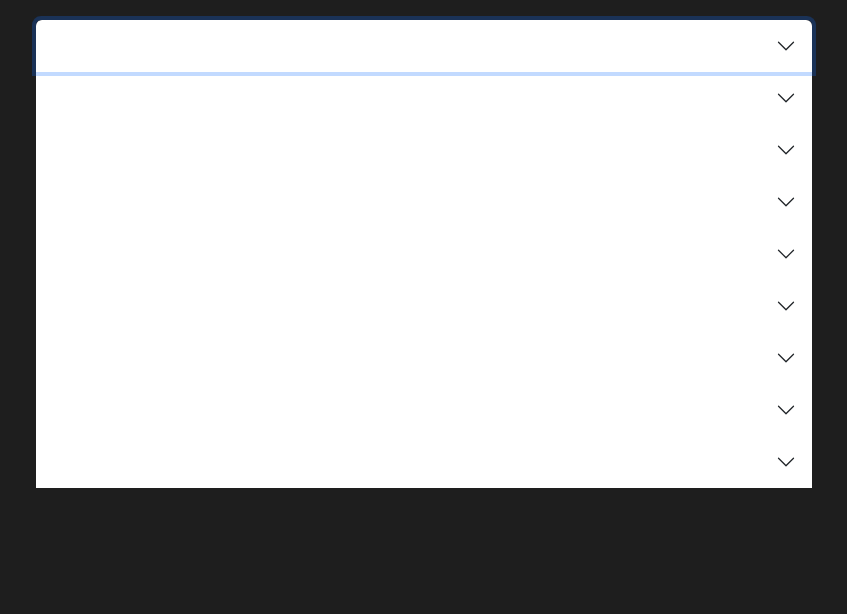
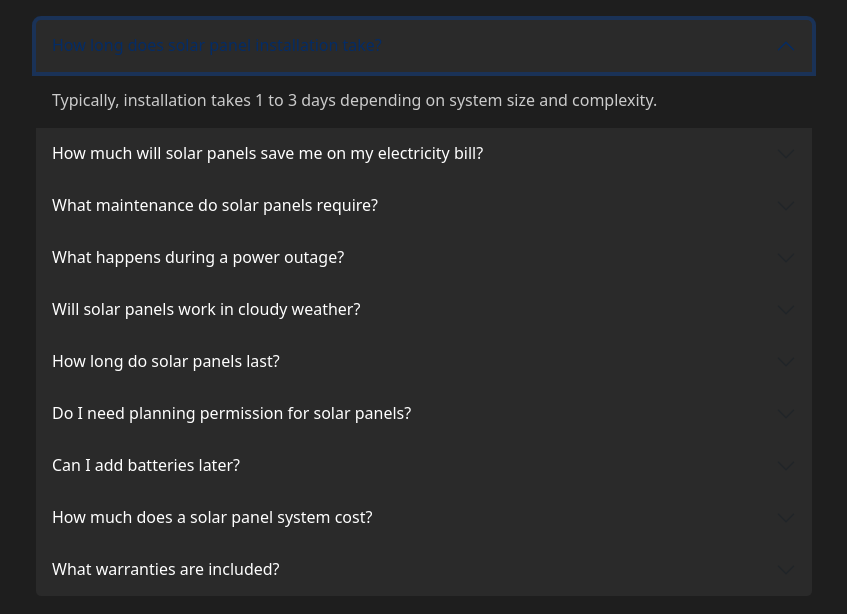
Before and after one commit to sdottm7/green-tech-faq, a plain HTML site: page index.html in a window 1280 px wide. Both pictures are taken after a click on the button "How long does solar panel installation take?". Shown: the whole page, without its empty margins (216-1063 px from the left). Drawn offline with nearby package versions, Linux system fonts and the light colour scheme.

Commit message:
Update index.html

```diff
--- a/index.html
+++ b/index.html
@@ -25,24 +25,24 @@
     }
 
     .accordion-item {
+      background-color: transparent;
       border: none;
     }
 
     .accordion-button {
-      background-color: transparent;
+      background-color: #2a2a2a !important;
       color: #fff;
       box-shadow: none;
       border: none;
       padding: 1rem;
     }
 
-    .accordion-button:not(.collapsed) {
-      background-color: #2a2a2a;
-      color: #fff;
+    .accordion-button.collapsed {
+      background-color: #2a2a2a !important;
     }
 
     .accordion-body {
-      background-color: transparent;
+      background-color: #1e1e1e;
       padding: 1rem;
       color: #ccc;
       border-top: none;
@@ -172,4 +172,19 @@
 
       <div class="accordion-item">
         <h2 class="accordion-header" id="heading10">
-          <button class="accordion-button collapsed" type="button" data-bs-toggle="collapse" data-bs-target="#collapse10" aria-e
+          <button class="accordion-button collapsed" type="button" data-bs-toggle="collapse" data-bs-target="#collapse10" aria-expanded="false" aria-controls="collapse10">
+            What warranties are included?
+          </button>
+        </h2>
+        <div id="collapse10" class="accordion-collapse collapse" aria-labelledby="heading10" data-bs-parent="#faqAccordion">
+          <div class="accordion-body">
+            Most systems come with a 10–12 year product warranty and a 25-year performance guarantee.
+          </div>
+        </div>
+      </div>
+
+    </div>
+  </div>
+  <script src="https://cdn.jsdelivr.net/npm/bootstrap@5.3.0/dist/js/bootstrap.bundle.min.js"></script>
+</body>
+</html>
```
